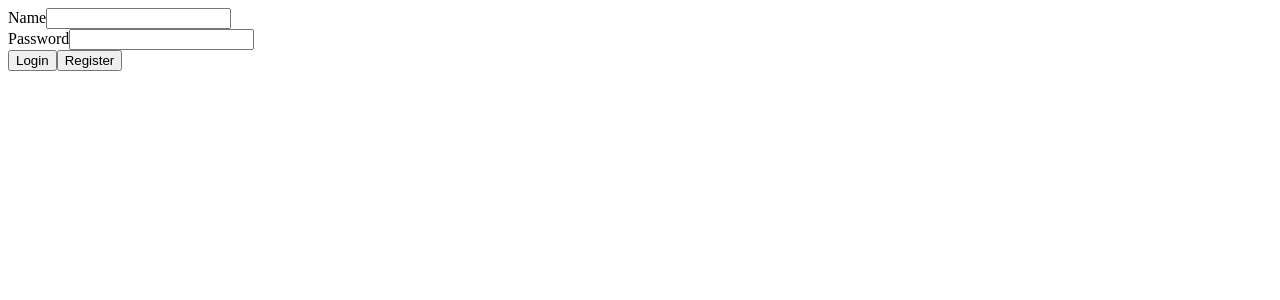
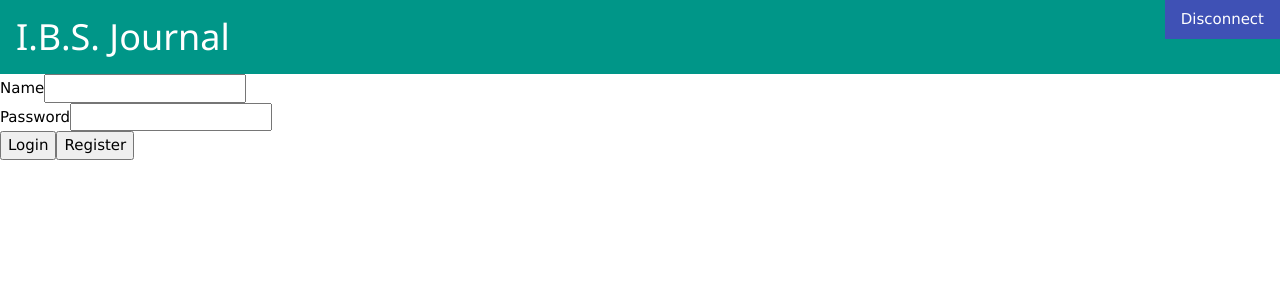
Before and after one commit to gderuwez/expoIBS, a Vue app: page /login in a window 1280 px wide. Shown: the top 300 px of the page. Built offline with nearby package versions, Linux system fonts and the light colour scheme; what vue-chartkick, vue-spinners would draw is missing.

Commit message:
function don

```diff
--- a/public/index.html
+++ b/public/index.html
@@ -5,6 +5,7 @@
     <meta http-equiv="X-UA-Compatible" content="IE=edge">
     <meta name="viewport" content="width=device-width,initial-scale=1.0">
     <link rel="icon" href="<%= BASE_URL %>favicon.ico">
+    <link rel="stylesheet" href="https://www.w3schools.com/w3css/4/w3.css">
     <title>ibs-vue</title>
   </head>
   <body>
--- a/src/components/chartsDisplay.vue
+++ b/src/components/chartsDisplay.vue
@@ -4,7 +4,6 @@
     <button type="button" name="button" v-on:click="clickChart">Display chart</button>
     <button type="button" name="button" v-on:click="monthForward" :disabled="limitFront">NextMonth</button>
     <h3>Mois du {{monthDisplayed}}</h3>
-    {{arrayHumorMonth}}
     <p>Votre humeur moyenne du mois : {{averageHumor}} </p>
     <p> nombre de poop pour ce mois : {{totalPoopOfMonth}}</p>
     <br>
@@ -32,8 +31,17 @@ export default {
       monthCheck : ''
     }
   },
+  props: {
+    loggedName: String
+  },
+  watch: {
+    loggedName () {
+      if (localStorage["data" + this.loggedName]) {
+        this.JsonParsing();
+      }
+    }
+  },
   mounted () {
-    this.JsonParsing ();
     let dateCheck = new Date();
     this.yearCheck = dateCheck.getFullYear();
     this.monthCheck = dateCheck.getMonth();
@@ -309,7 +317,7 @@ export default {
       this.check = !this.check;
     },
     JsonParsing () {
-      let allData = JSON.parse(localStorage.data);
+      let allData = JSON.parse(localStorage["data" + this.loggedName]);
       this.allData = allData;
     },
   }
--- /dev/null
+++ b/src/components/header.vue
@@ -0,0 +1,20 @@
+<template lang="html">
+  <div class="w3-container w3-teal">
+    <h1>I.B.S. Journal</h1>
+    <Logout />
+  </div>
+</template>
+
+<script>
+import Logout from '@/components/logout';
+
+export default {
+  name: 'Header',
+  components: {
+    Logout
+  }
+}
+</script>
+
+<style lang="css">
+</style>
--- a/src/components/logout.vue
+++ b/src/components/logout.vue
@@ -1,5 +1,5 @@
 <template lang="html">
-  <button type="button" name="button" v-on:click="logingOut">Disconnect</button>
+  <button class="w3-button w3-indigo w3-display-topright" type="button" name="button" v-on:click="logingOut">Disconnect</button>
 </template>
 
 <script>
--- a/src/views/Home.vue
+++ b/src/views/Home.vue
@@ -1,7 +1,7 @@
 <template>
-  <div class="">
-    <Logout />
-    <br>
+  <div>
+    <Header />
+    <div class="w3-container">
       <Sequential :PostedDate="dateCheckValue" :loggedName="loggedName"/>
       <div v-if="check" class="">
         <p >Cette application est un outil pour mieux se connaître. Elle ne remplace en aucun cas l'avis d'un professionel. En cas de doute, consultez votre medecin</p>
@@ -14,7 +14,8 @@
       <br>
       <hr>
       <br>
-    <ChartsDisplay />
+      <ChartsDisplay :loggedName="loggedName"/>
+    </div>
   </div>
 </template>
 
@@ -23,7 +24,8 @@ import TimeInput from '@/components/timeInput.vue';
 import ScatInput from '@/components/scatInput';
 import ChartsDisplay from '@/components/chartsDisplay';
 import Sequential from '@/components/sequential';
-import Logout from '@/components/logout';
+import Header from '@/components/header'
+
 
 export default {
   components: {
@@ -31,7 +33,7 @@ export default {
     ScatInput,
     ChartsDisplay,
     Sequential,
-    Logout
+    Header
   },
   data () {
     return {
--- a/src/views/Login.vue
+++ b/src/views/Login.vue
@@ -1,5 +1,6 @@
 <template lang="html">
   <div class="">
+    <Header />
     <form class="" action="" method="post">
       <label for="">Name</label>
       <input type="text" name="" value="" v-model="nameInput">
@@ -16,7 +17,12 @@
 </template>
 
 <script>
+import Header from '@/components/header'
+
 export default {
+  components: {
+    Header
+  },
   data () {
     return {
       nameInput: '',
```
Lines whose indentation alone changed are shown as unchanged.
